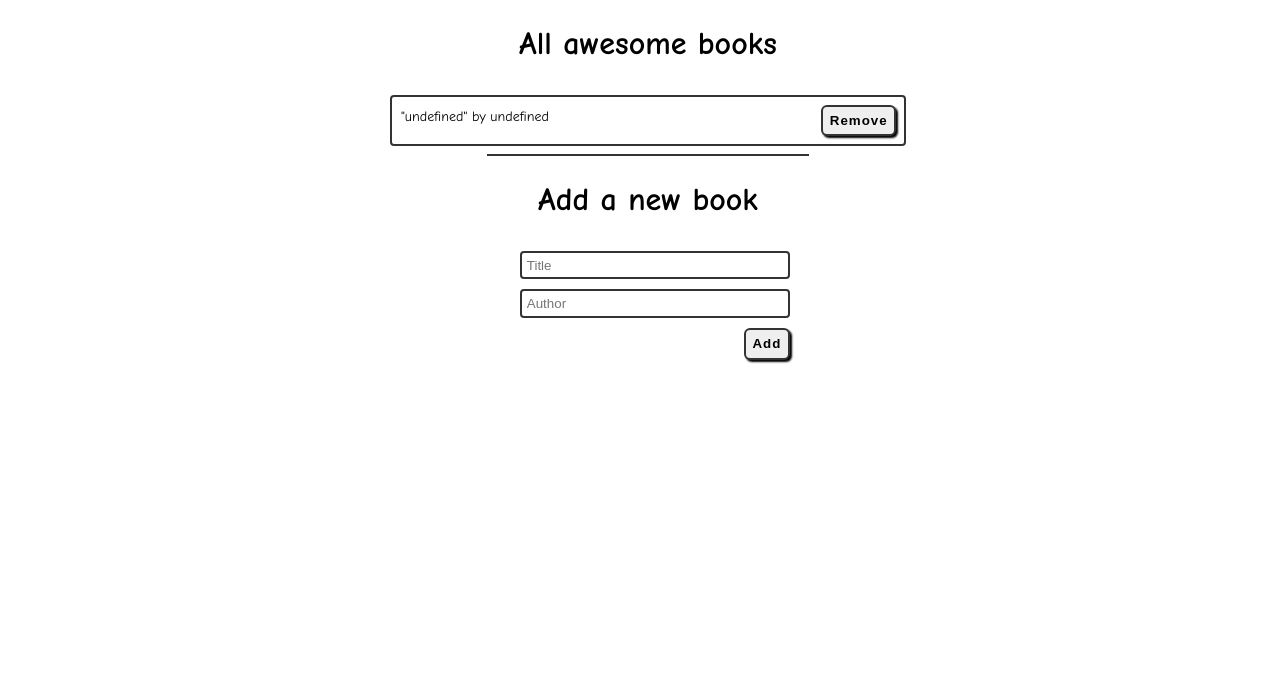
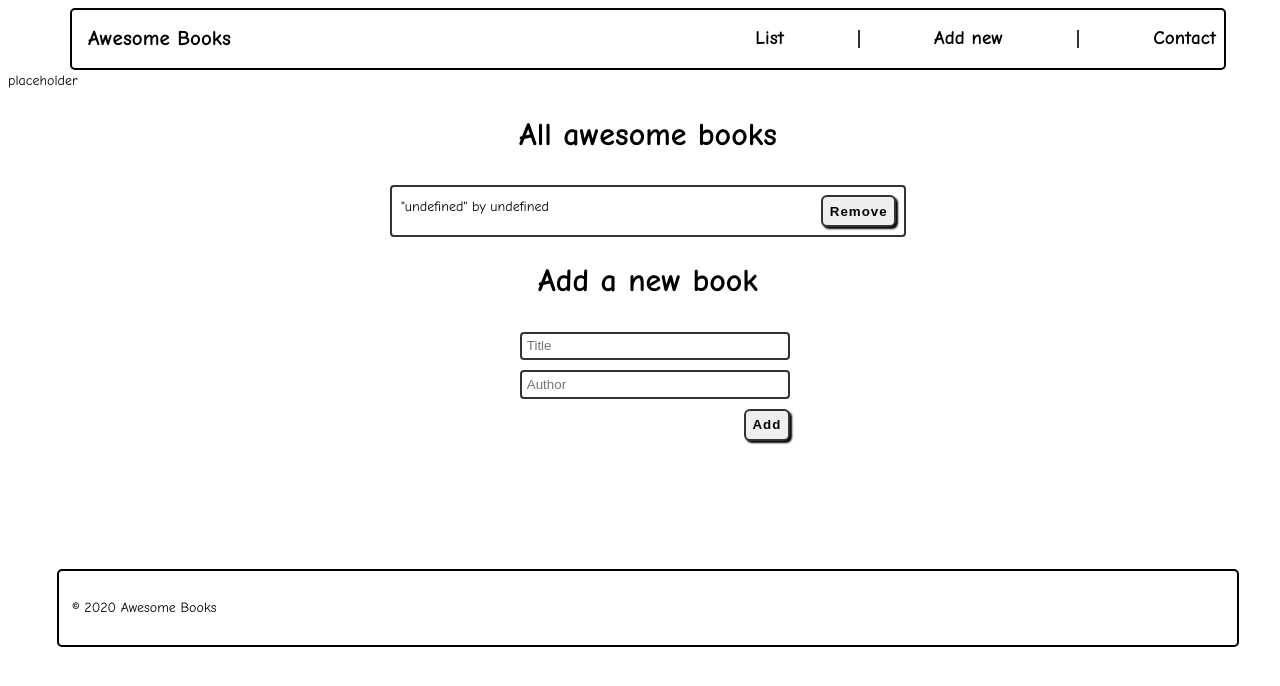
Before and after one commit to sergiogval/awesome-books, a website: page index.html in a window 1280 px wide. Drawn offline with Linux system fonts and the light colour scheme.

Commit message:
Add header & footer

```diff
--- a/index.html
+++ b/index.html
@@ -10,10 +10,23 @@
 </head>
 
 <body>
+  <header class="header">
+    <nav class="topnav">
+      <h1><a href="#" class="logo">Awesome Books</a></h1>
+      <ul class="menu">
+        <li class="#">List</li>
+        <li><hr></li>
+        <li class="#">Add new</li>
+        <li><hr></li>
+        <li class="#">Contact</li>
+      </ul>
+    </nav>
+    <div class="date">placeholder</div>
+  </header>
+  <main class="main">
     <h2>All awesome books</h2>
     <div class="all-books">
     </div>
-    <hr>
     <h2 class="form-title">Add a new book
     </h2>
     <form class="form">
@@ -21,6 +34,11 @@
       <input type="text" name="author" placeholder="Author" required />
       <button type="submit">Add</button>
     </form>
+  </main>
+  <footer class="footer">
+    <p class="CopyRight">&copy; 2020 Awesome Books</p>
+  </footer>
   <script src='logic.js'></script>
 </body>
+
 </html>
--- a/style.css
+++ b/style.css
@@ -62,12 +62,6 @@ input,
   padding: 0.5rem;
 }
 
-hr {
-  border: 0.1rem solid #333;
-  margin: 0.5rem auto;
-  width: 25%;
-}
-
 h2,
 .form-title {
   text-align: center;
@@ -82,3 +76,56 @@ h2,
 .form {
   margin: 0 auto;
 }
+
+.topnav {
+  width: 90%;
+  display: flex;
+  align-items: center;
+  flex-direction: row;
+  justify-content: space-between;
+  margin: auto;
+  border: solid 2px black;
+  border-radius: 5px;
+}
+
+.menu {
+  font-weight: bold;
+  font-size: 1.2rem;
+  width: 40%;
+  display: flex;
+  flex-direction: row;
+  justify-content: space-between;
+  align-items: center;
+  padding: 0.5rem;
+  list-style-type: none;
+  margin-block: 0.2em;
+}
+
+hr {
+  border: 0.1rem solid #333;
+  height: 16px;
+  margin: 0.5rem auto;
+}
+
+.logo {
+  margin-left: 16px;
+  text-decoration: none;
+  color: black;
+}
+
+h1 {
+  margin-block: 0.2em;
+}
+
+.footer {
+  width: 90%;
+  display: flex;
+  align-items: center;
+  flex-direction: row;
+  justify-content: space-between;
+  left: 2em;
+  border: solid 2px black;
+  border-radius: 5px;
+  margin: 10% auto 0 auto;
+  padding: 1%;
+}
```
Lines whose indentation alone changed are shown as unchanged.
